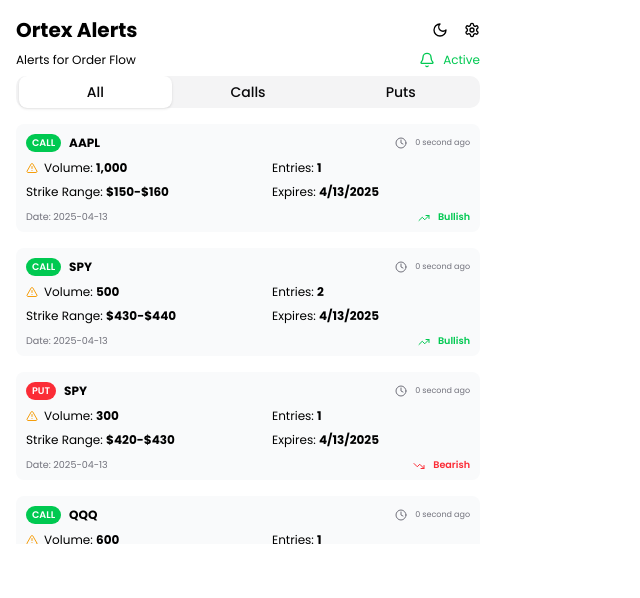
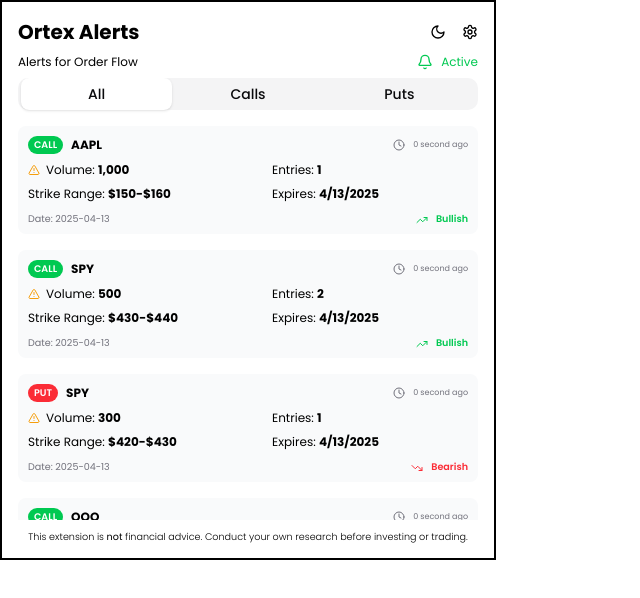
Before and after one commit to arjohnsonn/ortex-alert, a React (Vite) app: page / in a window 1280 px wide. Shown: the top 598 px of the page, without its empty margins (0-640 px from the left). Built offline with nearby package versions, Linux system fonts and the light colour scheme.

Commit message:
feat: legal disclaimer

```diff
--- a/src/pages/popup.tsx
+++ b/src/pages/popup.tsx
@@ -33,7 +33,7 @@
 
   return (
     <>
-      <div className="poppins p-4 w-[31rem] h-[35rem] flex flex-col dark:bg-zinc-900 dark:text-white bg-white text-black">
+      <div className="poppins p-4 w-[31rem] border-2 border-black h-[35rem] flex flex-col dark:bg-zinc-900 dark:text-white bg-white text-black">
         <div className="w-full flex flex-row justify-between">
           <h1 className="text-xl font-bold">{pageTitles[page]}</h1>
           <div className="flex flex-row gap-x-4 items-center">
@@ -178,6 +178,11 @@
         ) : (
           <SettingsView />
         )}
+
+        <p className="text-xxs font-light text-center pt-3">
+          This extension is <b>not</b> financial advice. Conduct your own
+          research before investing or trading.
+        </p>
       </div>
     </>
   );
```
